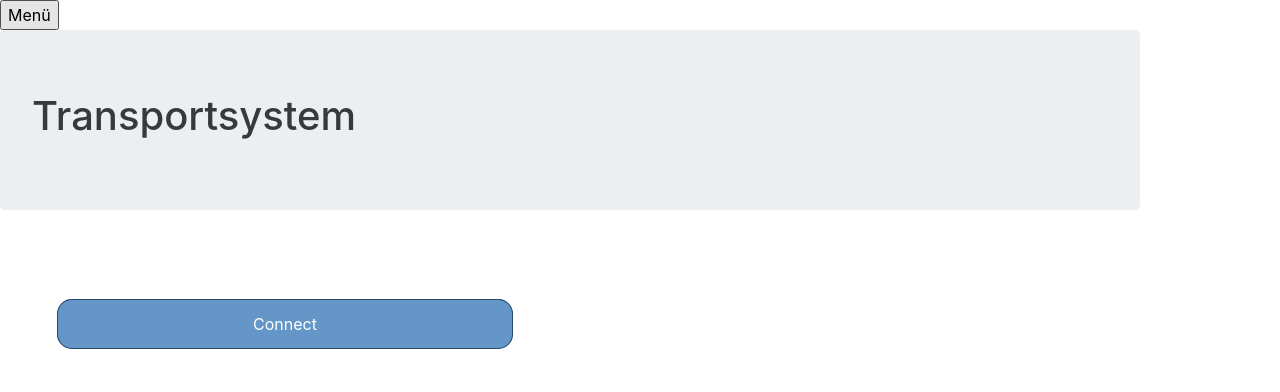
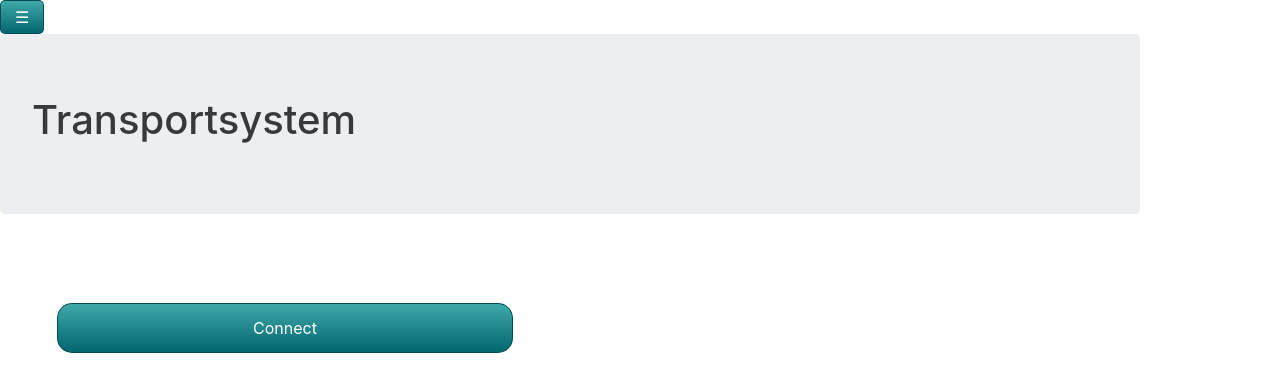
Before and after one commit to MarieKristin/DobbyV2, an Angular app in the folder App/: page /#/connect in a window 1280 px wide. Shown: the top 392 px of the page. Built offline with nearby package versions, Linux system fonts and the light colour scheme.

Commit message:
Design Updates

```diff
--- a/App/src/app/app.component.css
+++ b/App/src/app/app.component.css
@@ -3,12 +3,39 @@
   padding: 0;
 }
 
+#showMenu {
+  background-color: #41aaaa;
+  background-image: linear-gradient(to bottom, #41aaaa, #00646e);
+  box-shadow: inset 0 0 0 1px #004b55;
+  border: none;
+  border-radius: 5px;
+  padding: 5px 15px;
+  appearance: none;
+  color: #ffffff;
+}
+
+#showMenu:active {
+  box-shadow: inset 0 0 0 1px #004b55,inset 0 5px 30px #003c46;
+  outline: none;
+}
+
+#showMenu:focus {
+  outline: none;
+}
+
 #showMenu.inactive {
-  font-size: 8pt;
+  background-color: #879baa;
+  background-image: linear-gradient(to bottom, #879baa, #3c464b);
+  box-shadow: inset 0 0 0 1px #2d373c;
+  color: #becdd7;
+}
+
+#showMenu.inactive:active {
+  box-shadow: 0;
 }
 
 .menu {
-  background: #47a3da;
+  background: #41aaaa;
   position: fixed;
   width: 240px;
   height: 100%;
@@ -25,12 +52,12 @@
 }
 
 .menu h3 {
-  color: #afdefa;
+  color: #78cdcd;
   font-size: 1.9em;
   padding: 20px;
   margin: 0;
   font-weight: 300;
-  background: #0d77b6;
+  background: #00646e;
 }
 
 .menu a {
@@ -38,21 +65,19 @@
   color: #fff;
   font-size: 1.1em;
   font-weight: 300;
-  border-bottom: 1px solid #258ecd;
+  border-bottom: 1px solid #239196;
   padding: 1em;
   text-decoration: none;
   cursor: pointer;
 }
 
-/*.menu a:hover*/
 .menuActive {
-  background: #258ecd;
-  /*text-decoration: none;*/
+  background: #239196;
 }
 
 .menu a:active {
-  background: #afdefa;
-  color: #47a3da;
+  background: #78cdcd;
+  color: #239196;
   text-decoration: none;
 }
 
--- a/App/src/app/app.component.html
+++ b/App/src/app/app.component.html
@@ -23,7 +23,7 @@
     <a [routerLink]="['/graphics']" (click)="menuLinkClicked(3)" class="linkEl">3D</a>
     <a (click)="menuClicked()">Close</a>
   </nav>
-  <button id="showMenu" class="menuButton" (click)="menuClicked()">Menü</button>
+  <button id="showMenu" class="menuButton" (click)="menuClicked()">&#9776;</button>
   <!-- /navbar -->
 
   <!-- Main component for a primary marketing message or call to action -->
--- a/App/src/app/connect/connect.component.ts
+++ b/App/src/app/connect/connect.component.ts
@@ -32,16 +32,16 @@ export class ConnectComponent {
 
     this.helpEl[0].style.display = "none";
     this.loader[0].style.display = "block";
+    var menu = <HTMLCollectionOf<HTMLElement>>document.getElementsByClassName('menuButton');
+    menu[0].classList.add('inactive');
 
     this._ws = new WebSocket('ws://192.168.0.1:2609');
 
-    var timeOut = setTimeout(this.timeOutConnect, 3000, this._ws, this.loader[0]);
+    var timeOut = setTimeout(this.timeOutConnect, 3000, this._ws, this.loader[0], menu[0]);
 
     this._ws.onopen = event => {
       clearTimeout(timeOut);
       this.loader[0].style.display = "none";
-      var menu = <HTMLCollectionOf<HTMLElement>>document.getElementsByClassName('menuButton');
-      menu[0].classList.add('inactive');
 
       this._ws.onmessage = event => {
         //this.history.push('[SERVER] ' + event.data);
@@ -63,13 +63,14 @@ export class ConnectComponent {
 
     this._ws.onerror = event => {
       clearTimeout(timeOut);
-      this.timeOutConnect(this._ws, this.loader[0]);
+      this.timeOutConnect(this._ws, this.loader[0], menu[0]);
     }
   }
 
-  public timeOutConnect(ws,loader) {
+  public timeOutConnect(ws,loader,menu) {
     ws.close();
     loader.style.display = "none";
+    menu.classList.remove('inactive');
     (<HTMLCollectionOf<HTMLElement>>document.getElementsByClassName('error'))[0].style.display = "block";
   }
 
--- a/App/src/app/console/console.component.ts
+++ b/App/src/app/console/console.component.ts
@@ -24,16 +24,16 @@ export class ConsoleComponent {
   public connect() {
     this.loader[0].style.display = "block";
     this.helpEl[0].style.display = "none";
+    var menu = <HTMLCollectionOf<HTMLElement>>document.getElementsByClassName('menuButton');
+    menu[0].classList.add('inactive');
 
     this._ws = new WebSocket('ws://192.168.0.1:2609');
 
-    var timeOut = setTimeout(this.timeOutConnect, 3000, this._ws, this.loader[0]);
+    var timeOut = setTimeout(this.timeOutConnect, 3000, this._ws, this.loader[0], menu[0]);
 
     this._ws.onopen = event => {
       clearTimeout(timeOut);
       this.loader[0].style.display = "none";
-      var menu = <HTMLCollectionOf<HTMLElement>>document.getElementsByClassName('menuButton');
-      menu[0].classList.add('inactive');
 
       this._ws.onmessage = event => {
         var jsonData = JSON.parse(event.data);
@@ -49,13 +49,14 @@ export class ConsoleComponent {
 
     this._ws.onerror = event => {
       clearTimeout(timeOut);
-      this.timeOutConnect(this._ws, this.loader[0]);
+      this.timeOutConnect(this._ws, this.loader[0], menu[0]);
     }
   }
 
-  public timeOutConnect(ws,loader) {
+  public timeOutConnect(ws,loader,menu) {
       ws.close();
       loader.style.display = "none";
+      menu.classList.remove('inactive');
       (<HTMLCollectionOf<HTMLElement>>document.getElementsByClassName('error'))[0].style.display = "block";
   }
 
--- a/App/src/styles.css
+++ b/App/src/styles.css
@@ -10,20 +10,17 @@
   width: 40%;
   margin: 5%;
   appearance: none;
-  box-shadow: none;
-  border-radius: 0;
-  color: #fff;
+  color: #ffffff;
   /*text-shadow: -2px 2px #346392;*/
-  /*background-color: #4a7bab;*/
-  background-color: #6496c8;
-  /*background-image: linear-gradient(top, #6496c8, #346392);*/
-  box-shadow: inset 0 0 0 1px #27496d;
+  background-color: #41aaaa;
+  background-image: linear-gradient(to bottom, #41aaaa, #00646e);
+  box-shadow: inset 0 0 0 1px #004b55;
   border: none;
   border-radius: 15px;
 }
 
 .btn:active {
-  box-shadow: inset 0 0 0 1px #27496d,inset 0 5px 30px #193047;
+  box-shadow: inset 0 0 0 1px #004b55,inset 0 5px 30px #003c46;
   outline: none;
 }
 
@@ -63,7 +60,7 @@
     left: 50%;
     top: 0;
     margin: 0 0 0 -.1em;
-    background: #00C176;
+    background: #41aaaa;
     -webkit-transform-origin: 50% 250%;
     transform-origin: 50% 250%;
     -webkit-animation:
@@ -78,7 +75,7 @@
     top: 50%;
     right: 0;
     margin: -.1em 0 0 0;
-    background: #FF003C;
+    background: #af235f;
     -webkit-transform-origin: -150% 50%;
     transform-origin: -150% 50%;
     -webkit-animation:
@@ -93,7 +90,7 @@
     left: 50%;
     bottom: 0;
     margin: 0 0 0 -.1em;
-    background: #FABE28;
+    background: #ffb900;
     -webkit-transform-origin: 50% -150%;
     transform-origin: 50% -150%;
     -webkit-animation:
@@ -108,7 +105,7 @@
     top: 50%;
     left: 0;
     margin: -.1em 0 0 0;
-    background: #88C100;
+    background: #becdd7;
     -webkit-transform-origin: 250% 50%;
     transform-origin: 250% 50%;
     -webkit-animation:
```
Also changed, not shown: App/src/assets/image_button.png (deleted), App/src/assets/image_button_bg.png (deleted).
